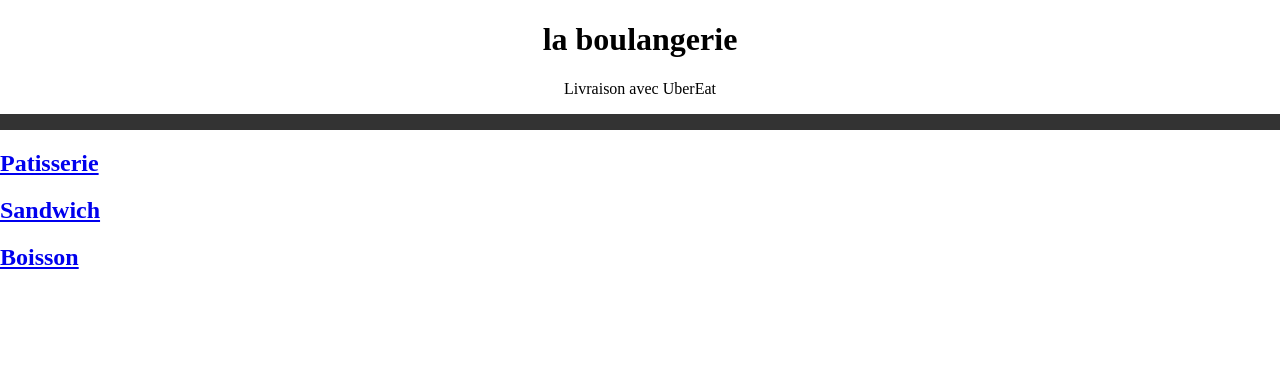
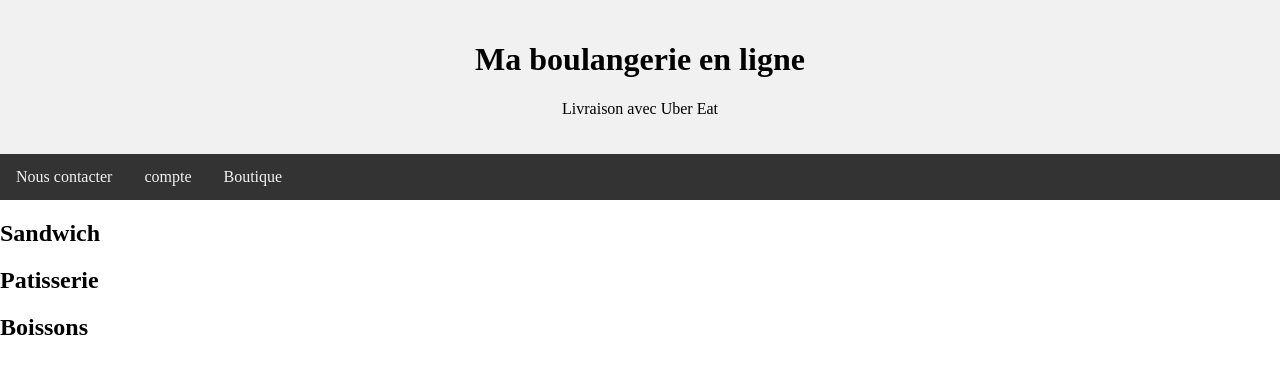
Before and after one commit to Bonjour2005/premiersite, a plain HTML site: page index.html in a window 1280 px wide. Drawn offline with Linux system fonts and the light colour scheme.

Commit message:
ajout index.html

```diff
--- a/index.html
+++ b/index.html
@@ -1,7 +1,7 @@
 <!DOCTYPE html>
 <html lang="en">
 <head>
-<title>CSS Website Layout</title>
+<title>Boulangerie en ligne</title>
 <meta charset="utf-8">
 <meta name="viewport" content="width=device-width, initial-scale=1">
 <style>
@@ -14,7 +14,7 @@ body {
 }
 
 /* Style the header */
-.hjavascript:void(0);eader {
+.header {
   background-color: #f1f1f1;
   padding: 20px;
   text-align: center;
@@ -32,7 +32,7 @@ body {
   display: block;
   color: #f2f2f2;
   text-align: center;
-  padding: 8px 10px;
+  padding: 14px 16px;
   text-decoration: none;
 }
 
@@ -65,32 +65,31 @@ body {
 </style>
 </head>
 <body>
-<center>
-<div class="la boulangerie">
-  <h1>la boulangerie</h1>
-  <p>Livraison avec UberEat</p>
+
+<div class="header">
+  <h1>Ma boulangerie en ligne</h1>
+  <p>Livraison avec Uber Eat</p>
 </div>
-</center>
+
 <div class="topnav">
-  <a href="#"></a>
-  <a href="#"></a>
-  <a href="#"></a>
+  <a href="#">Nous contacter</a>
+  <a href="#">compte</a>
+  <a href="#">Boutique</a>
 </div>
 
 <div class="row">
-  <div class="Patisserie">
-    <h2><a href="#">Patisserie</a></h2>
+  <div class="Sandwich">
+    <h2>Sandwich</h2>
     <p></p>
   </div>
 
-  <div class="Sandwich">
-    <h2><a href="#">Sandwich</a></h2>
-
+  <div class="Patisserie">
+    <h2>Patisserie</h2>
     <p></p>
   </div>
 
-  <div class="Boisson">
-    <h2><a href="#">Boisson</a></h2>
+  <div class="Boissons">
+    <h2>Boissons</h2>
     <p></p>
   </div>
 </div>
```
